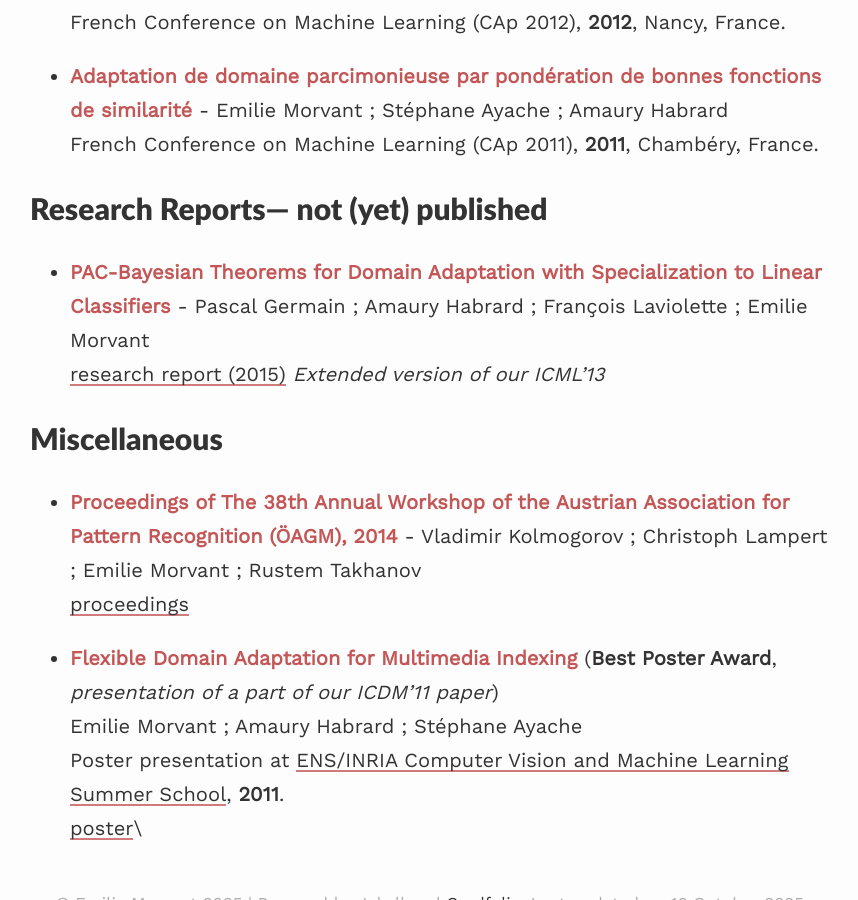
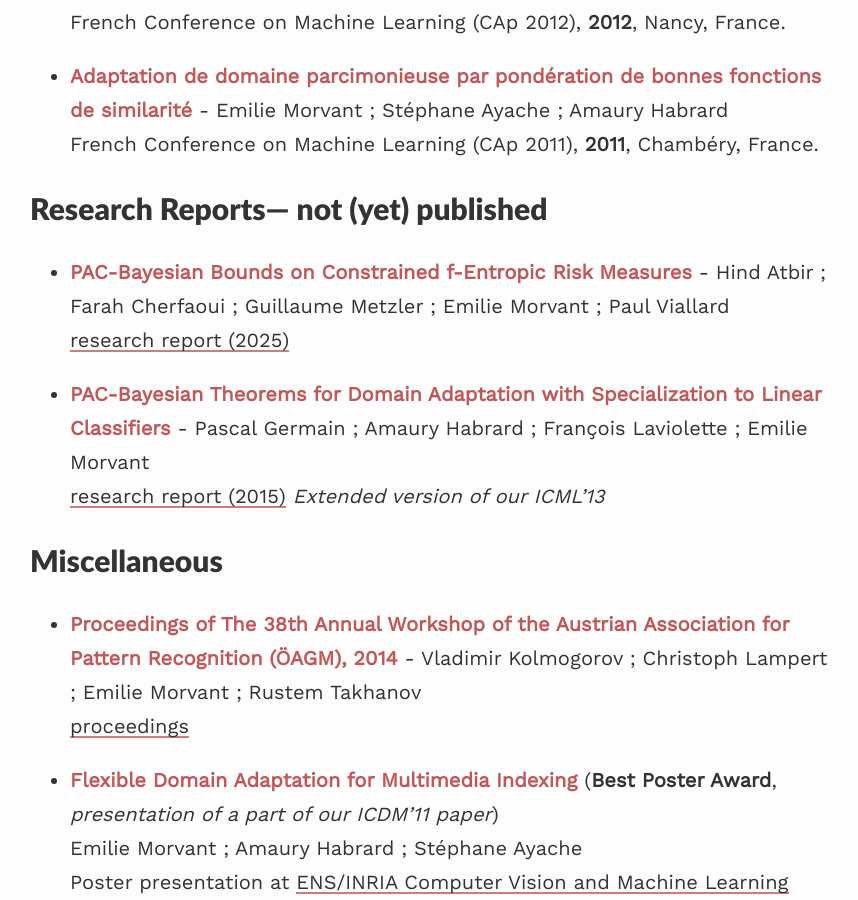
Before and after one commit to emorvant/emorvant.github.io, a Jekyll site: the page built from publications/index.md, in a window 1280 px wide and 900 px high, scrolled down 11655 px. Shown: the whole window, without its empty margins (210-1068 px from the left). Built offline with Jekyll 4.4.1, drawn with Linux system fonts in a browser that asks for light colours.

Commit message:
Add of research report PAC-Bayes Cferm

```diff
--- a/publications/index.md
+++ b/publications/index.md
@@ -284,6 +284,9 @@ French Conference on Machine Learning (CAp 2011), __2011__, Chambéry, France.
 
 # Research Reports--- not (yet) published
 
+- __<titre>PAC-Bayesian Bounds on Constrained f-Entropic Risk Measures</titre>__ \-  Hind Atbir ; Farah Cherfaoui ; Guillaume Metzler ; Emilie Morvant ; Paul Viallard\
+[research report (2025)](https://arxiv.org/abs/2510.11169)
+
 - __<titre>PAC-Bayesian Theorems for Domain Adaptation with Specialization to Linear Classifiers</titre>__ \-  Pascal Germain ; Amaury Habrard ; François Laviolette ; Emilie Morvant\
 [research report (2015)](https://arxiv.org/abs/1503.06944) _Extended version of our ICML'13_
 
```
